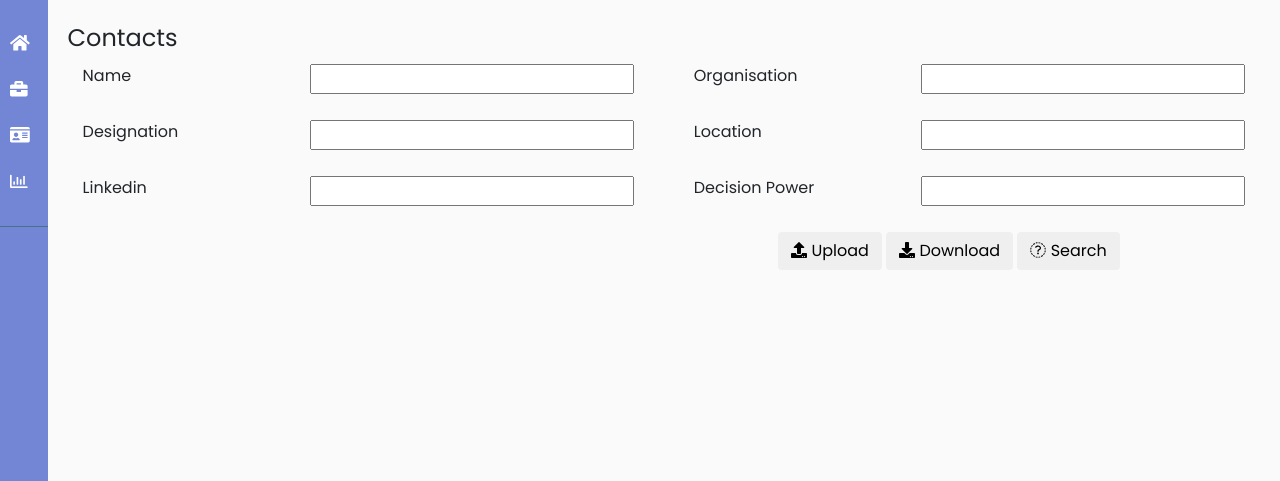
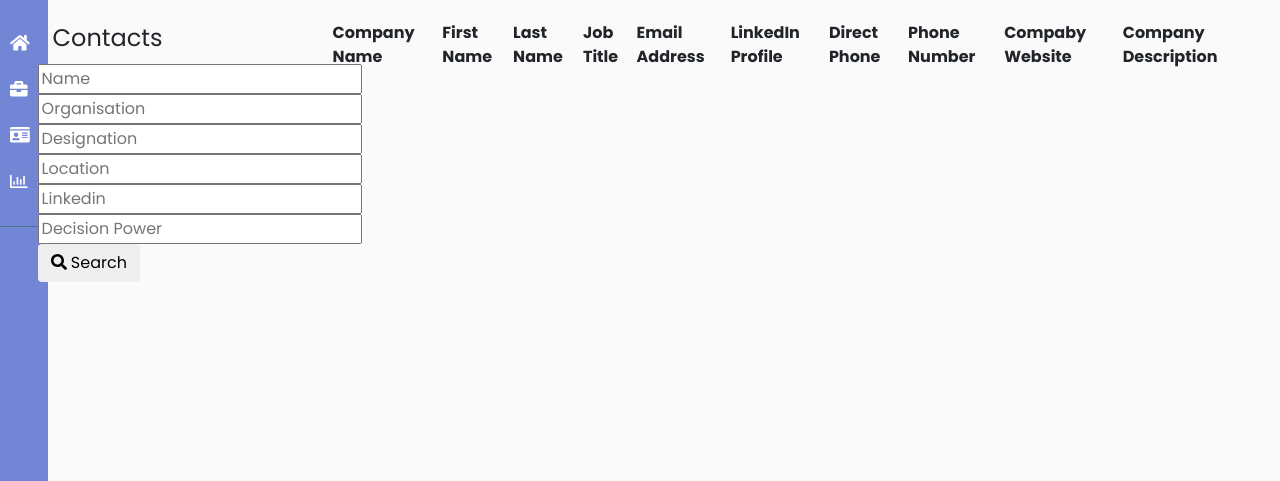
Before and after one commit to ROOPABUDDA/RVS_SALES, a Flask app: page /contacts in a window 1280 px wide. Shown: the top 481 px of the page. Run offline with Flask 2, Linux system fonts and the light colour scheme; lists and menus that the app fills with data are empty; some libraries are stand-ins or nearby versions.

Commit message:
contacts with wtforms

```diff
--- a/app/main/contacts.py
+++ b/app/main/contacts.py
@@ -1,15 +1,16 @@
 from flask_wtf import FlaskForm
-from wtforms import TextField, IntegerField, TextAreaField, SubmitField, RadioField, SelectField
+from wtforms import TextField, IntegerField, TextAreaField, SubmitField, RadioField, SelectField, StringField
 
 from wtforms import validators, ValidationError
 
 
 class contactSearchForm(FlaskForm):
-   emp_name = TextField("Name")
-   emp_organisation = TextField("Organisation")
-   emp_designation = TextField("Designation")
-   emp_location = TextField("Location")
-   emp_linkedin = TextField("Linkedin")
-   emp_decisionpower = TextField("Decision Power")
+   #emp_name = TextField("Name")
+   emp_name = StringField('emp_name', render_kw={"placeholder": "Name"})
+   emp_organisation = StringField('emp_organisation', render_kw={"placeholder": "Organisation"})
+   emp_designation = StringField('emp_designation', render_kw={"placeholder": "Designation"})
+   emp_location = StringField('emp_location', render_kw={"placeholder": "Location"})
+   emp_linkedin = StringField('emp_linkedin', render_kw={"placeholder": "Linkedin"})
+   emp_decisionpower = StringField('emp_decisionpower', render_kw={"placeholder": "Decision Power"})
 
    submit_search = SubmitField("Search")
--- a/app/templates/contacts.html
+++ b/app/templates/contacts.html
@@ -8,100 +8,62 @@
 
     <!-- Page Content  -->
     <div id="content">
-        <div>
+        <div class="row float-left">
+            <hr>
             <form action="/submit_contacts">
             	<legend>Contacts</legend>
                 <div class="row">
-                    <div class="col-sm-6">
-                        <div class = "col">
-                            <div class=row>
-                                <div class="col">
-                                    {{ form.emp_name.label }}
-                                </div>
-                                <div class="col">
-                                    {{ form.emp_name }}
-                                </div>
-                            </div>
+                    <div class="search-container">
+                        <div id="emp_name">
+                            {{ form.emp_name }}
                         </div>
-                    </div>
-                    <div class="col-sm-6">
-                        <div class = "col">
-                            <div class=row>
-                                <div class="col">
-                                    {{ form.emp_organisation.label }}
-                                </div>
-                                <div class="col">
-                                    {{ form.emp_organisation }}
-                                </div>
-                            </div>
+                        <div id="emp_organisation"
+                            class = "col-xs-12">
+                            {{ form.emp_organisation }}
                         </div>
-                    </div>
-                </div><br>
-
-                <div class="row">
-                    <div class="col-sm-6" >
-                        <div class = "col">
-                            <div class="row">
-                                <div class="col">
-                                    {{ form.emp_designation.label }}
-                                </div>
-                                <div class="col">
-                                    {{ form.emp_designation }}
-                                </div>
-                            </div>
+                        <div  id="emp_designation">
+                            {{ form.emp_designation }}
                         </div>
-                    </div>
-                    <div class="col-sm-6">
-                        <div class = "col">
-                            <div class="row">
-                                <div class="col">
-                                    {{ form.emp_location.label }}
-                                </div>
-                                <div class="col">
-                                    {{ form.emp_location }}
-                                </div>
-                            </div>
+                        <div id="emp_location">
+                            {{ form.emp_location }}
                         </div>
-                    </div>
-                </div><br>
-
-                <div class="row">
-                    <div class="col-sm-6">
-                        <div class = "col">
-                            <div class=row>
-                                <div class="col">
-                                    {{ form.emp_linkedin.label }}
-                                </div>
-                                <div class="col">
-                                    {{ form.emp_linkedin }}
-                                </div>
-                            </div>
+                        <div  id="emp_linkedin">
+                                {{ form.emp_linkedin }}
                         </div>
-                    </div>
-                    <div class="col-sm-6">
-                        <div class = "col">
-                            <div class="row">
-                                <div  class="col">
-                                    {{ form.emp_decisionpower.label }}
-                                </div>
-                            <div class="col">
-                                {{ form.emp_decisionpower }}</div>
-                            </div>
+                        <div id = "emp_decisionpower">
+                            {{ form.emp_decisionpower }}
+                        </div>
+                        <div class="search-button">
+                            <button
+                            id="upload_contact"
+                            type="submit"
+                            class="btn action">
+                            <i class="fas fa-search">
+                            </i>
+                            Search
+                            </button>
                         </div>
                     </div>
                 </div>
-                <br>
-                <div class="float-right col-md-5">
-                    <button id = "upload_contacts" type="submit" class="btn action"><i class="fa fa-upload"></i> Upload</button>
-                    <button id = "download_contacts" type="submit" class="btn action"><i class="fa fa-download "></i> Download</button>
-                    <button id = search_contacts" type="submit" class="btn pull-right action"><i class="fa f54a"></i> Search</button>
-                </div>
-
             </form>
         </div>
 
-     </div>
-</div>
+            <div class="search-table-container">
+                <table id="contacts">
+                    <tr>
+                        <th>Company Name</th>
+                        <th>First Name</th>
+                        <th>Last Name</th>
+                        <th>Job Title</th>
+                        <th>Email Address</th>
+                        <th>LinkedIn Profile</th>
+                        <th>Direct Phone</th>
+                        <th>Phone Number</th>
+                        <th>Compaby Website</th>
+                        <th>Company Description</th>
+                    </tr>
+                </table>
+            </div>
 
 <script src="{{url_for('static', filename='organisation.js')}}"></script>
 
```
Also changed, not shown: app/static/style.css (+60 -0 lines).
